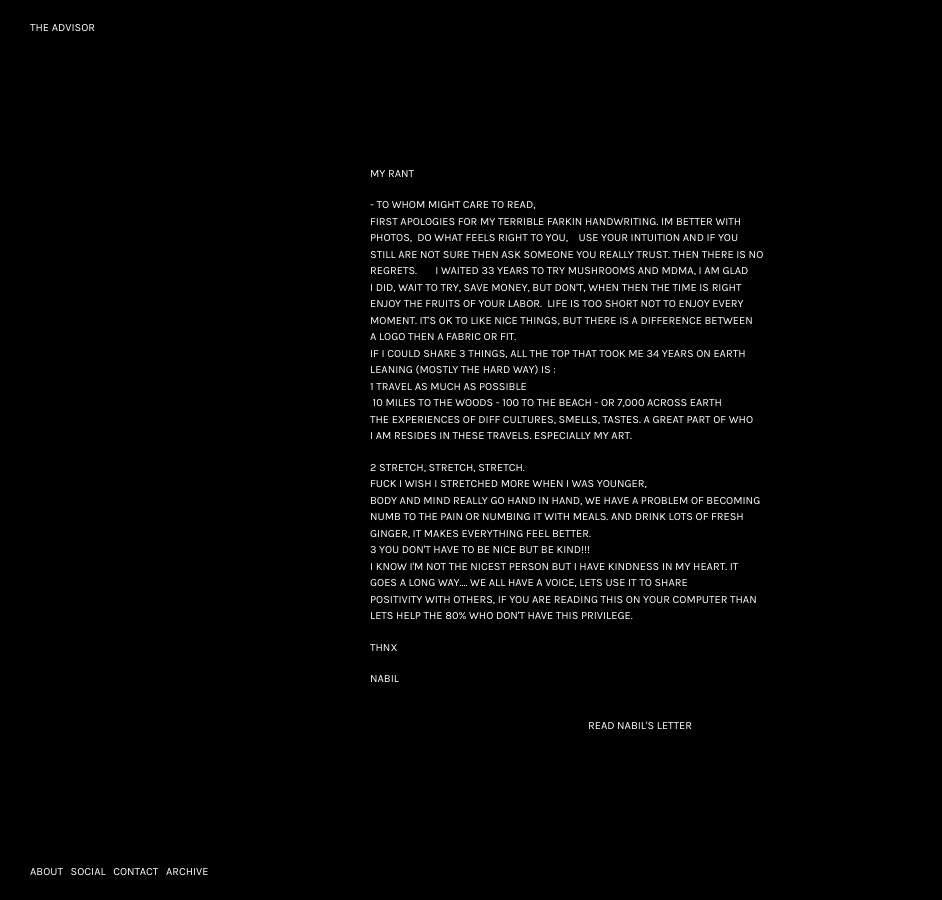
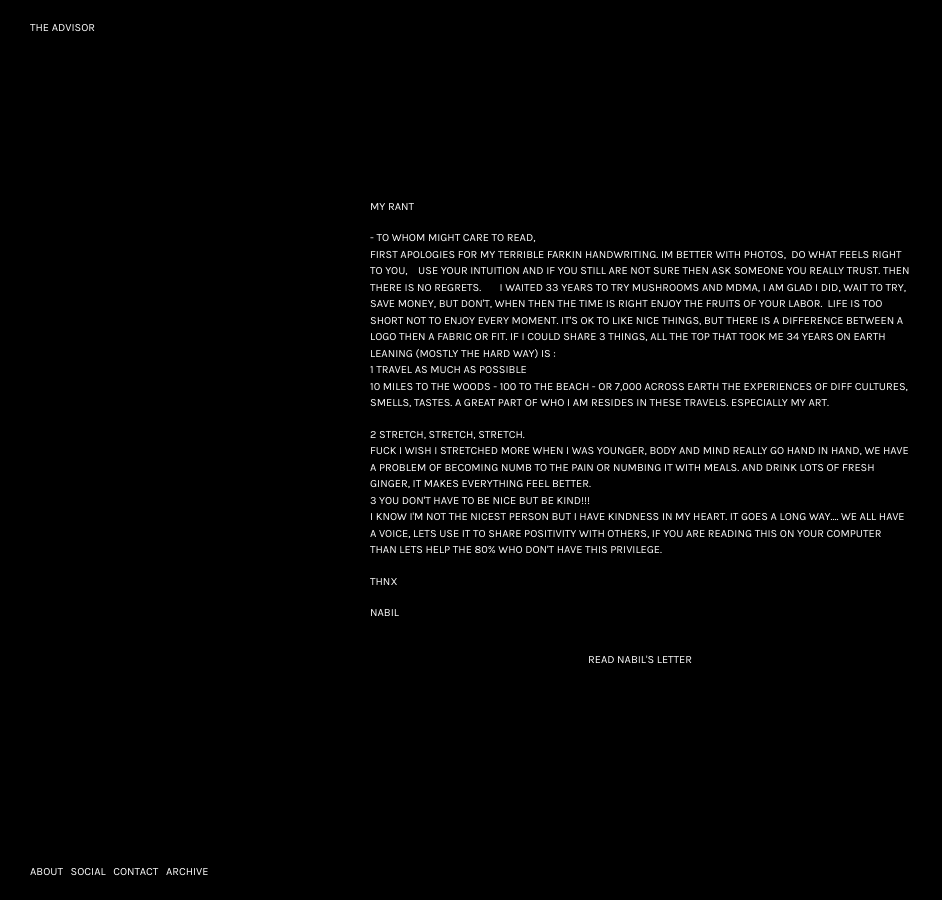
Before and after one commit to evandrewry/theadvisor.eu, a Jekyll site: the page built from nabil/text.md, in a window 1280 px wide. Shown: the whole page, without its empty margins (0-942 px from the left). Built offline with Jekyll 4.4.1, drawn with Linux system fonts in a browser that asks for light colours.

Commit message:
fix some ugly line breaks

```diff
--- a/nabil/text.md
+++ b/nabil/text.md
@@ -12,52 +12,35 @@ MY RANT
 - TO WHOM MIGHT CARE TO READ,
 <br>
 FIRST APOLOGIES FOR MY TERRIBLE FARKIN HANDWRITING. IM BETTER WITH
-<br>
 PHOTOS,  DO WHAT FEELS RIGHT TO YOU,    USE YOUR INTUITION AND IF YOU
-<br>
 STILL ARE NOT SURE THEN ASK SOMEONE YOU REALLY TRUST. THEN THERE IS NO
-<br>
 REGRETS.       I WAITED 33 YEARS TO TRY MUSHROOMS AND MDMA, I AM GLAD
-<br>
 I DID, WAIT TO TRY, SAVE MONEY, BUT DON'T, WHEN THEN THE TIME IS RIGHT
-<br>
 ENJOY THE FRUITS OF YOUR LABOR.  LIFE IS TOO SHORT NOT TO ENJOY EVERY
-<br>
 MOMENT. IT'S OK TO LIKE NICE THINGS, BUT THERE IS A DIFFERENCE BETWEEN
-<br>
 A LOGO THEN A FABRIC OR FIT.
-<br>
 IF I COULD SHARE 3 THINGS, ALL THE TOP THAT TOOK ME 34 YEARS ON EARTH
-<br>
 LEANING (MOSTLY THE HARD WAY) IS :
 <br>
 1 TRAVEL AS MUCH AS POSSIBLE
 <br>
- 10 MILES TO THE WOODS - 100 TO THE BEACH - OR 7,000 ACROSS EARTH
-<br>
+10 MILES TO THE WOODS - 100 TO THE BEACH - OR 7,000 ACROSS EARTH
 THE EXPERIENCES OF DIFF CULTURES, SMELLS, TASTES. A GREAT PART OF WHO
-<br>
 I AM RESIDES IN THESE TRAVELS. ESPECIALLY MY ART.
 </p>
 <p>
 2 STRETCH, STRETCH, STRETCH.
 <br>
 FUCK I WISH I STRETCHED MORE WHEN I WAS YOUNGER,
-<br>
 BODY AND MIND REALLY GO HAND IN HAND, WE HAVE A PROBLEM OF BECOMING
-<br>
 NUMB TO THE PAIN OR NUMBING IT WITH MEALS. AND DRINK LOTS OF FRESH
-<br>
 GINGER, IT MAKES EVERYTHING FEEL BETTER.
 <br>
 3 YOU DON'T HAVE TO BE NICE BUT BE KIND!!!
 <br>
 I KNOW I'M NOT THE NICEST PERSON BUT I HAVE KINDNESS IN MY HEART. IT
-<br>
 GOES A LONG WAY.... WE ALL HAVE A VOICE, LETS USE IT TO SHARE
-<br>
 POSITIVITY WITH OTHERS, IF YOU ARE READING THIS ON YOUR COMPUTER THAN
-<br>
 LETS HELP THE 80% WHO DON'T HAVE THIS PRIVILEGE.
 </p>
 <p>
```
